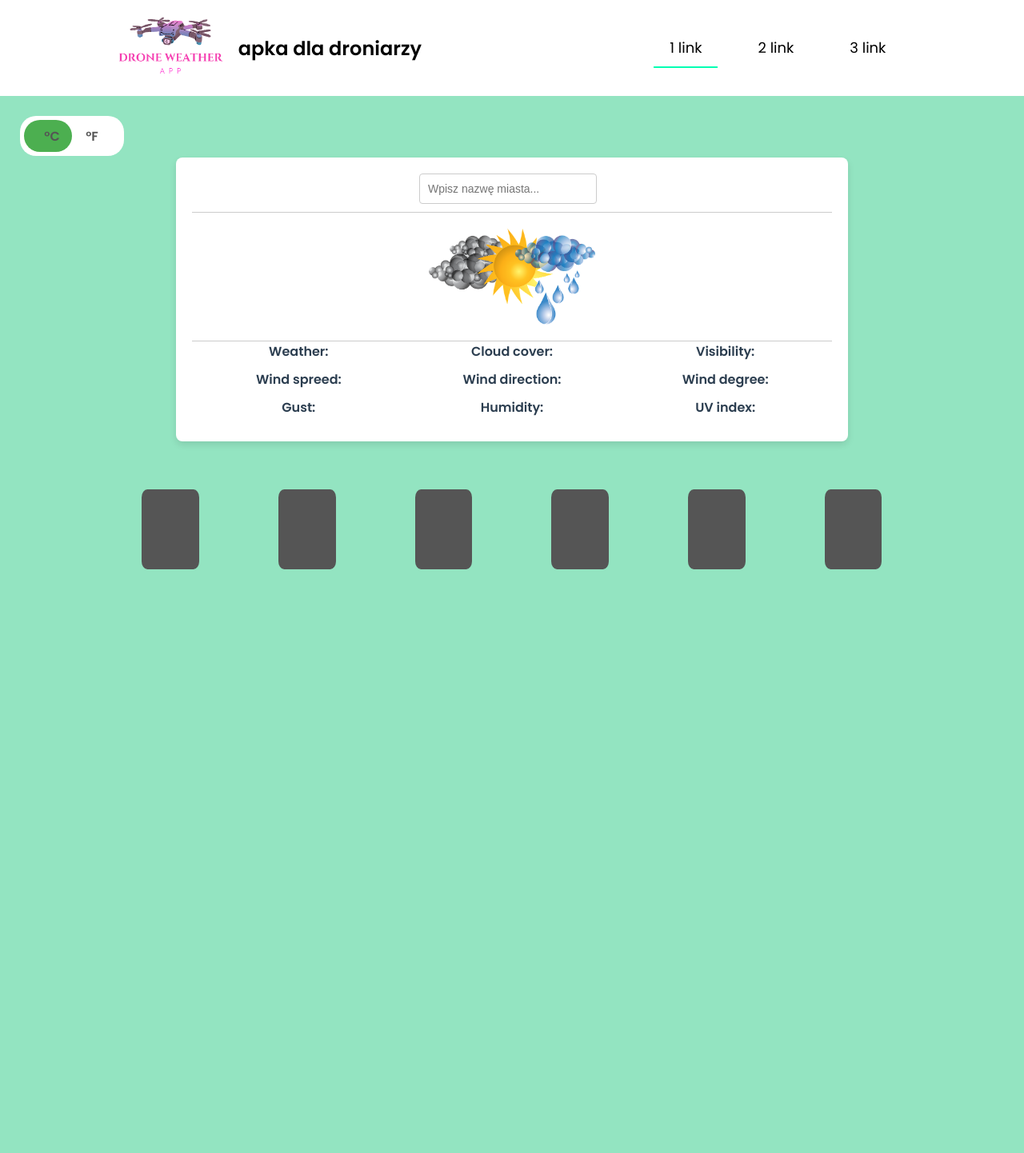
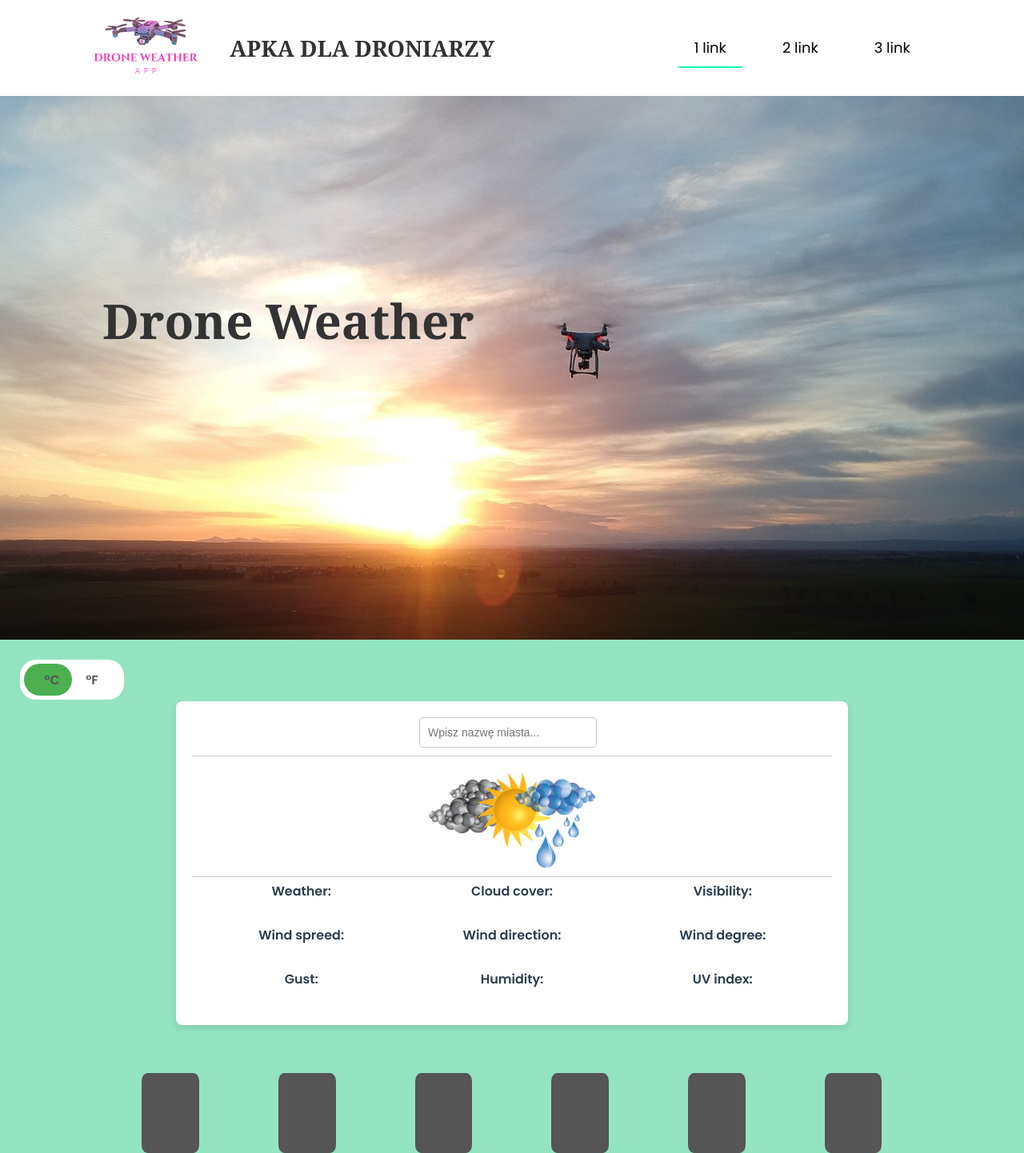
Before and after one commit to kuben75/Drone-Weather, a PHP site: page / in a window 1280 px wide. Shown: the whole page at 80% size. Before the commit the page ends 712 px from the top, so only its background shows below. Run offline with PHP 8.4, Linux system fonts and the light colour scheme; style sheets or scripts are compiled from the project's sources.

Commit message:
tło, nav, rozmieszczenie elementów

```diff
--- a/index.html
+++ b/index.html
@@ -15,7 +15,12 @@
   </head>
 
   <body>
-    <header class="header">
+    <header>
+      <img class="bgc" src="img/drone-3847867_1920.jpg" alt="dron w locie o zachodzie słońca">
+      <div class="title">
+        <h1>Drone Weather</h1>
+      </div>
+      <nav class="header">
         <div class="logo">
           <img src="img/img1.png" alt="Weather Icon" />
           <h1>apka dla droniarzy</h1>
@@ -27,8 +32,8 @@
            <li>3 link</li>
           </ul>
         </div>
+      </nav>
     </header>
-
     <div class="temp-switch">
       <label>
         <input type="checkbox" id="temp-toggle" />
--- a/sass/style.scss
+++ b/sass/style.scss
@@ -17,8 +17,30 @@ body {
   margin: 0;
   padding: 0;
 }
+header {
+  position: relative;
+  max-width: 100%;
+  height: 100vh;
+
+  .bgc {
+    overflow: hidden;
+    width: 100%;
+   height: 100vh;
+  }
+  .title {
+    position: absolute;
+    top: 40%;
+    left: 10%;
+    font-family: Georgia, 'Times New Roman', Times, sans-serif;
+    font-size: 30px;
+    color: #333;
+  }
 
   .header {
+    position: absolute;
+    top: 0;
+    left: 0;
+    width: 100%;
     display: flex;
     justify-content: space-around;
     align-items: center;
@@ -36,8 +58,11 @@ body {
       }
 
       h1 {
-      margin-left: 10px;
-      font-size: 24px;
+        margin-left: 30px;
+        font-size: 28px;
+        text-transform: uppercase;
+        font-family: Cambria, Cochin, Georgia, Times, 'Times New Roman', sans-serif;
+        color: #333;
       }
     }
 
@@ -69,8 +94,7 @@ body {
         }
       }
     }
-
-
+  }
 }
 .temp-switch {
   display: inline-block;
@@ -193,7 +217,7 @@ body {
     display: flex;
     justify-content: center;
     align-items: center;
-    margin-bottom: 20px;
+    margin-bottom: 10px;
     font-size: 36px;
   }
 
@@ -212,6 +236,7 @@ main.bottom {
     display: grid;
     grid-template-columns: repeat(3, 1fr);
     text-align: center;
+    padding: 5px;
   }
 
   .headings p,
```
Also changed, not shown: img/drone-3847867_1920.jpg (added). Lines whose indentation alone changed are shown as unchanged.
